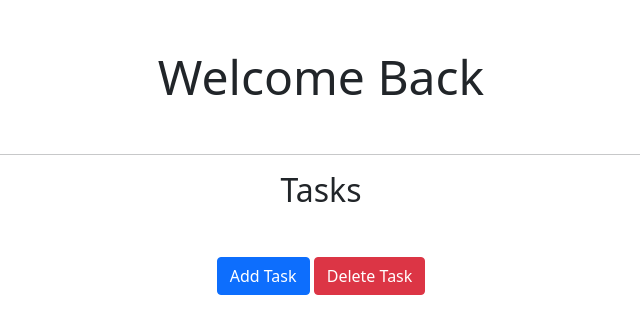
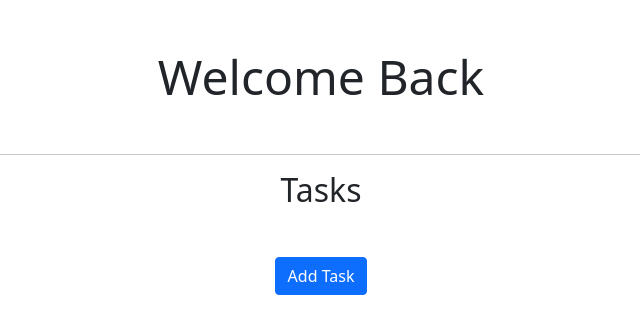
Before and after one commit to fer-hnndz/todo-web, a Flask app: page / in a window 1280 px wide. Shown: the part 56-390 px from the top of the page, without its empty margins (319-959 px from the left). Run offline with Flask 2, Linux system fonts and the light colour scheme; data that the repository does not hold is empty.

Commit message:
removed delete task button

```diff
--- a/todo/templates/index.html
+++ b/todo/templates/index.html
@@ -14,8 +14,6 @@ ToDo
             <button class='btn btn-primary d-inline text-center' data-bs-toggle="modal"
                 data-bs-target="#addTaskModal">Add
                 Task</button>
-            <button class='btn btn-danger d-inline text-center' data-bs-toggle="modal"
-                data-bs-target="#deleteTaskModal">Delete Task</button>
         </div>
 
         <!-- Modals-->
```
